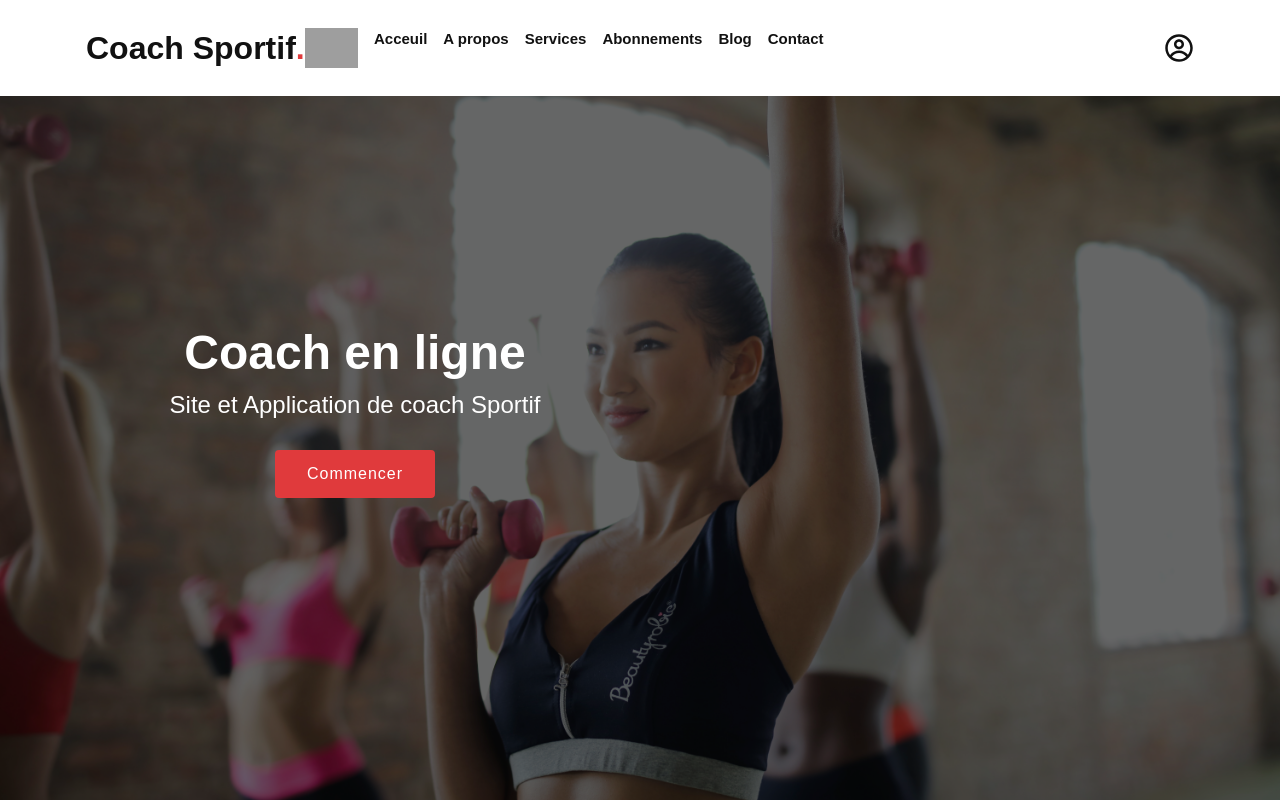
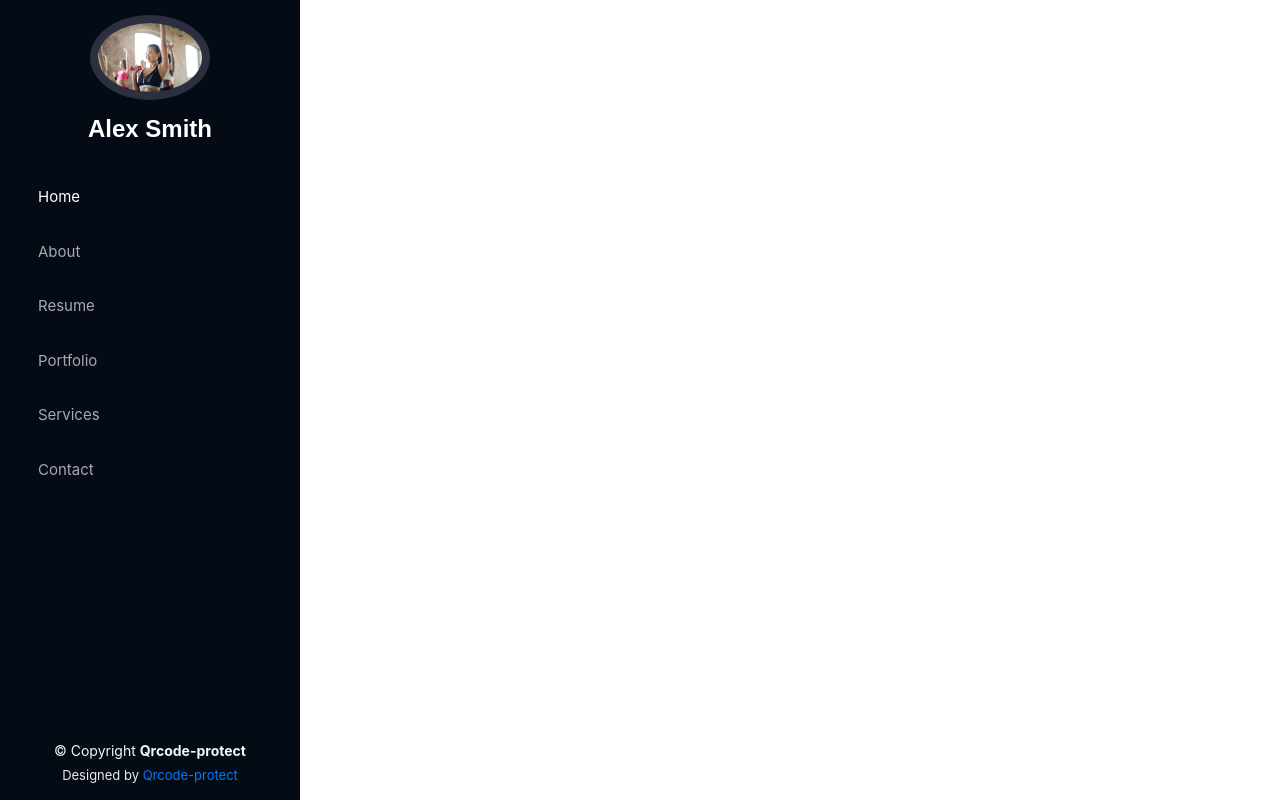
Before and after one commit to alphaseul/ryadcoach, a React (Create React App) app: page / in a window 1280 px wide. Shown: the top 802 px of the page. Built offline with nearby package versions, Linux system fonts and the light colour scheme; grey boxes are pictures that could not be loaded.

Commit message:
debut dashbord

```diff
--- a/src/App.js
+++ b/src/App.js
@@ -1,15 +1,11 @@
 import "./App.css";
-import NavBar from "./Navbar";
 import "bootstrap/dist/css/bootstrap.min.css";
-import Footer from "./Footer";
-import MyRoute from "./Route";
+import Dashboard from "./page/Dashboard";
 
 function App() {
   return (
     <div className="App">
-      <NavBar />
-      <MyRoute />
-      <Footer />
+      <Dashboard />
     </div>
   );
 }
--- /dev/null
+++ b/src/page/Dashboard.js
@@ -0,0 +1,74 @@
+import React from "react";
+import img1 from "./img/img-1.jpg";
+import "./css/dashboard.css";
+
+const Dashboard = () => {
+  return (
+    <div>
+      <header id="header">
+        <div className="d-flex flex-column">
+          <div className="profile">
+            <img src={img1} alt="" className="img-fluid rounded-circle" />
+            <h1 className="text-light">
+              <a href="/">Alex Smith</a>
+            </h1>
+          </div>
+
+          <nav className="nav-menu">
+            <ul>
+              <li className="active">
+                <a href="/">
+                  <i className="bx bx-home"></i> <span>Home</span>
+                </a>
+              </li>
+              <li>
+                <a href="#about">
+                  <i className="bx bx-user"></i> <span>About</span>
+                </a>
+              </li>
+              <li>
+                <a href="#resume">
+                  <i className="bx bx-file-blank"></i> <span>Resume</span>
+                </a>
+              </li>
+              <li>
+                <a href="#portfolio">
+                  <i className="bx bx-book-content"></i> Portfolio
+                </a>
+              </li>
+              <li>
+                <a href="#services">
+                  <i className="bx bx-server"></i> Services
+                </a>
+              </li>
+              <li>
+                <a href="#contact">
+                  <i className="bx bx-envelope"></i> Contact
+                </a>
+              </li>
+            </ul>
+          </nav>
+          <button type="button" className="mobile-nav-toggle d-xl-none">
+            <i className="icofont-navigation-menu"></i>
+          </button>
+        </div>
+      </header>
+
+      <footer id="footer">
+        <div className="container">
+          <div className="copyright">
+            &copy; Copyright{" "}
+            <strong>
+              <span>Qrcode-protect</span>
+            </strong>
+          </div>
+          <div className="credits">
+            Designed by <a href="https://qrcode-protect.com/">Qrcode-protect</a>
+          </div>
+        </div>
+      </footer>
+    </div>
+  );
+};
+
+export default Dashboard;
--- /dev/null
+++ b/src/page/css/dashboard.css
@@ -0,0 +1,187 @@
+/*--------------------------------------------------------------
+  # Header
+  --------------------------------------------------------------*/
+#header {
+  position: fixed;
+  top: 0;
+  left: 0;
+  bottom: 0;
+  width: 300px;
+  transition: all ease-in-out 0.5s;
+  z-index: 9997;
+  transition: all 0.5s;
+  padding: 0 15px;
+  background: #040b14;
+  overflow-y: auto;
+}
+
+#header .profile img {
+  margin: 15px auto;
+  display: block;
+  width: 120px;
+  border: 8px solid #2c2f3f;
+}
+
+#header .profile h1 {
+  font-size: 24px;
+  margin: 0;
+  padding: 0;
+  font-weight: 600;
+  -moz-text-align-last: center;
+  text-align-last: center;
+  font-family: "Poppins", sans-serif;
+}
+
+#header .profile h1 a,
+#header .profile h1 a:hover {
+  color: #fff;
+  text-decoration: none;
+}
+
+#header .profile .social-links a {
+  font-size: 18px;
+  display: inline-block;
+  background: #212431;
+  color: #fff;
+  line-height: 1;
+  padding: 8px 0;
+  margin-right: 4px;
+  border-radius: 50%;
+  text-align: center;
+  width: 36px;
+  height: 36px;
+  transition: 0.3s;
+}
+
+#header .profile .social-links a:hover {
+  background: #149ddd;
+  color: #fff;
+  text-decoration: none;
+}
+
+#main {
+  margin-left: 300px;
+}
+
+@media (max-width: 1199px) {
+  #header {
+    left: -300px;
+  }
+  #main {
+    margin-left: 0;
+  }
+}
+
+/*--------------------------------------------------------------
+  # Navigation Menu
+  --------------------------------------------------------------*/
+/* Desktop Navigation */
+.nav-menu {
+  padding-top: 30px;
+}
+
+.nav-menu * {
+  margin: 0;
+  padding: 0;
+  list-style: none;
+}
+
+.nav-menu > ul > li {
+  position: relative;
+  white-space: nowrap;
+}
+
+.nav-menu a {
+  display: flex;
+  align-items: center;
+  color: #a8a9b4;
+  padding: 12px 15px;
+  margin-bottom: 8px;
+  transition: 0.3s;
+  font-size: 15px;
+}
+
+.nav-menu a i {
+  font-size: 24px;
+  padding-right: 8px;
+  color: #6f7180;
+}
+
+.nav-menu a:hover,
+.nav-menu .active > a,
+.nav-menu li:hover > a {
+  text-decoration: none;
+  color: #fff;
+}
+
+.nav-menu a:hover i,
+.nav-menu .active > a i,
+.nav-menu li:hover > a i {
+  color: #149ddd;
+}
+
+/* Mobile Navigation */
+.mobile-nav-toggle {
+  position: fixed;
+  right: 15px;
+  top: 15px;
+  z-index: 9998;
+  border: 0;
+  background: none;
+  font-size: 24px;
+  transition: all 0.4s;
+  outline: none !important;
+  line-height: 1;
+  cursor: pointer;
+  text-align: right;
+}
+
+.mobile-nav-toggle i {
+  color: #149ddd;
+}
+
+.mobile-nav-active {
+  overflow: hidden;
+}
+
+.mobile-nav-active #header {
+  left: 0;
+}
+
+.mobile-nav-active .mobile-nav-toggle i {
+  color: #fff;
+}
+
+/*--------------------------------------------------------------
+  # Footer
+  --------------------------------------------------------------*/
+#footer {
+  padding: 15px;
+  color: #f4f6fd;
+  font-size: 14px;
+  position: fixed;
+  left: 0;
+  bottom: 0;
+  width: 300px;
+  z-index: 9999;
+  background: #040b14;
+}
+
+#footer .copyright {
+  text-align: center;
+}
+
+#footer .credits {
+  padding-top: 5px;
+  text-align: center;
+  font-size: 13px;
+  color: #eaebf0;
+}
+
+@media (max-width: 1199px) {
+  #footer {
+    position: static;
+    width: auto;
+    padding-right: 20px 15px;
+  }
+}
```
Also changed, not shown: 1 other file (tests, documents, lock files or other folders).
